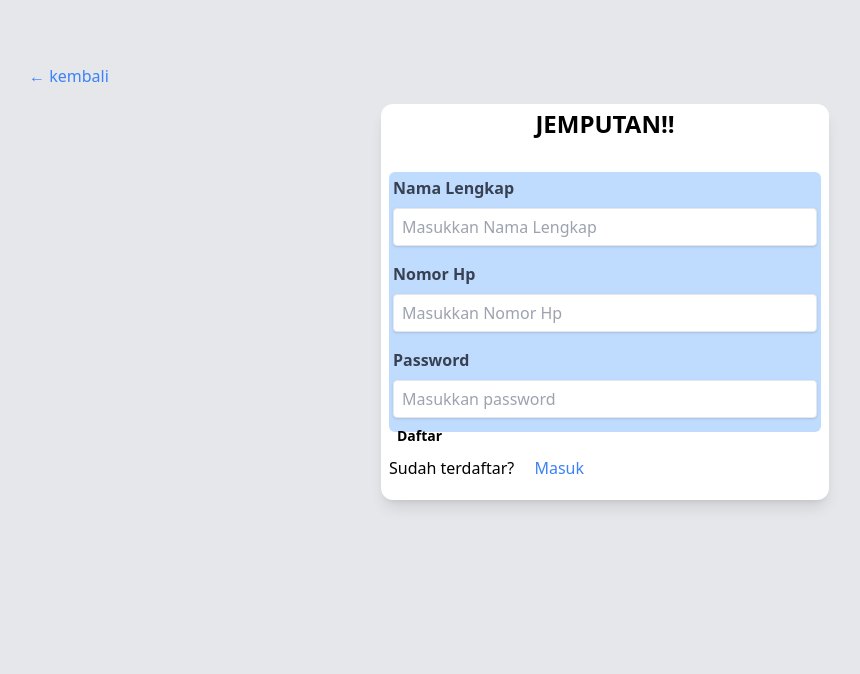
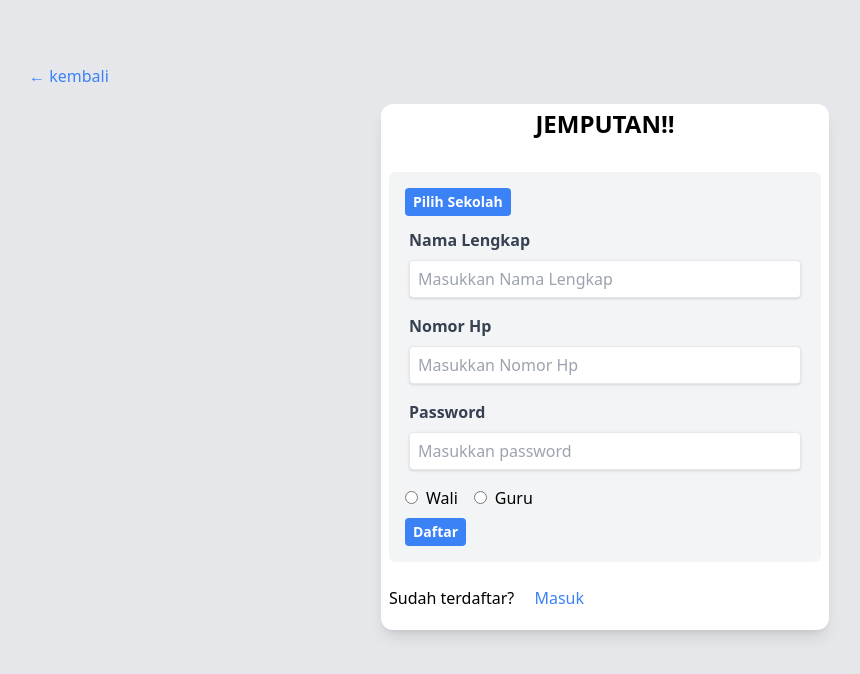
Before and after one commit to accelerator-01/jemputan, a React (Vite) app: page /auth in a window 1280 px wide. Both pictures are taken after a click on the button "Mendaftar". Shown: the top 674 px of the page, without its empty margins (35-895 px from the left). Built offline with nearby package versions, Linux system fonts and the light colour scheme; the HTML template or start-up script is replaced by a standard one.

Commit message:
Fixed the register and login component

```diff
--- a/src/auth/Login.jsx
+++ b/src/auth/Login.jsx
@@ -43,7 +43,7 @@ function Login() {
 
   return (
     <div className="bg-gray-100 h-[260px] rounded-md mb-2">
-      <form onSubmit={handleLogin}>
+      <form onSubmit={handleLogin} method="GET">
         <div className="mb-2 p-1">
           <label className="block text-gray-700 font-bold mb-2">Nomor Hp</label>
           <input
--- a/src/auth/Register.jsx
+++ b/src/auth/Register.jsx
@@ -1,9 +1,44 @@
+import { useNavigate } from "react-router-dom";
+import { useState } from "react";
 import Button from "../utils/Button";
+import ChooseSchool from "./ChooseSchool";
+
 function Register() {
+  const [userName, setUsername] = useState("");
+  const [phoneNumber, setPhoneNumber] = useState("");
+  const [password, setPassword] = useState("");
+  const [school, setSchool] = useState("");
+  const [role, setRole] = useState("");
+  const navigate = useNavigate();
+
+  const handleRegister = (event) => {
+    event.preventDefault();
+    const addUser = {
+      school: school,
+      username: userName,
+      phoneNumber: phoneNumber,
+      password: password,
+      role: role,
+    };
+
+    console.log(addUser);
+
+    if (addUser) {
+      if (addUser.role === "guru") {
+        navigate("/guru");
+      } else if (addUser.role === "wali") {
+        navigate("/wali");
+      }
+    } else {
+      alert("Nomor Hp atau password telah digunakan");
+    }
+  };
+
   return (
     <>
-      <div className="bg-blue-200 h-[260px] rounded-md mb-2">
-        <form>
+      <div className="bg-gray-100 h-auto rounded-md mb-2 p-4">
+        <ChooseSchool setSchool={setSchool} />
+        <form onSubmit={handleRegister} method="POST">
           <div className="mb-2 p-1">
             <label
               htmlFor="username"
@@ -12,8 +47,10 @@ function Register() {
               Nama Lengkap
             </label>
             <input
-              type="username"
+              type="text"
               id="username"
+              value={userName}
+              onChange={(e) => setUsername(e.target.value)}
               className="shadow appearance-none border rounded w-full py-2 px-2 text-gray-700 leading-tight focus:outline-none focus:shadow-outline"
               placeholder="Masukkan Nama Lengkap"
             />
@@ -26,8 +63,10 @@ function Register() {
               Nomor Hp
             </label>
             <input
-              type="phonenumber"
+              type="text"
               id="phonenumber"
+              value={phoneNumber}
+              onChange={(e) => setPhoneNumber(e.target.value)}
               className="shadow appearance-none border rounded w-full py-2 px-2 text-gray-700 leading-tight focus:outline-none focus:shadow-outline"
               placeholder="Masukkan Nomor Hp"
             />
@@ -42,14 +81,40 @@ function Register() {
             <input
               type="password"
               id="password"
+              value={password}
+              onChange={(e) => setPassword(e.target.value)}
               className="shadow appearance-none border rounded w-full py-2 px-2 text-gray-700 leading-tight focus:outline-none focus:shadow-outline"
               placeholder="Masukkan password"
             />
           </div>
+          <div className="block pt-3 pb-2 space-x-4">
+            <label>
+              <input
+                type="radio"
+                name="role"
+                value="wali"
+                checked={role === "wali"}
+                onChange={(e) => setRole(e.target.value)}
+                className="mr-2 text-black border-2 border-gray-300 focus:border-gray-300 focus:ring-black"
+              />
+              Wali
+            </label>
+            <label>
+              <input
+                type="radio"
+                name="role"
+                value="guru"
+                checked={role === "guru"}
+                onChange={(e) => setRole(e.target.value)}
+                className="mr-2 text-black border-2 border-gray-300 focus:border-gray-300 focus:ring-black"
+              />
+              Guru
+            </label>
+          </div>
+          <Button size="sm" color="blue" type="submit">
+            Daftar
+          </Button>
         </form>
-        <Button size="sm" color="sm">
-          Daftar
-        </Button>
       </div>
     </>
   );
```
